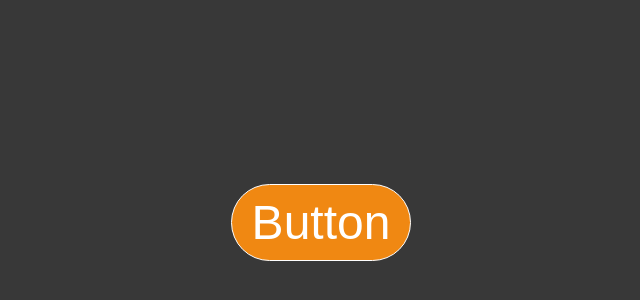
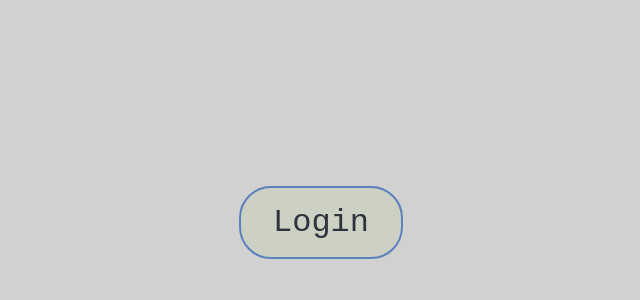
Before and after one commit to TimothyRedPanda/component_library, a React (Vite) app: page / in a window 1280 px wide. Shown: the part 186-486 px from the top of the page, without its empty margins (327-967 px from the left). Built offline with nearby package versions, Linux system fonts and the light colour scheme; a web font is replaced by a local one.

Commit message:
SASS added - button minimized - to allow better overal theming of library

```diff
--- a/package.json
+++ b/package.json
@@ -21,6 +21,7 @@
     "eslint-plugin-react": "^7.33.2",
     "eslint-plugin-react-hooks": "^4.6.0",
     "eslint-plugin-react-refresh": "^0.4.5",
+    "sass": "^1.71.1",
     "vite": "^5.1.4"
   }
 }
--- a/src/components/button/button.css
+++ /dev/null
@@ -1,27 +0,0 @@
-button {
-  padding: 10px 20px;
-  font-size: 3rem;
-  cursor: pointer;
-  border-radius: 50px;
-  font-family: "edding-780", sans-serif;
-  font-weight: 400;
-  font-style: normal;
-  outline: none;
-  border: 1px solid #fff;
-  background-color: #f08812;
-  color: #fff;
-  transition: all 0.25s ease;
-}
-
-button:hover {
-  background-color: #ffffff;
-  color: #f08812;
-  border: 1px solid #f08812;
-  transform: translateY(-0.8rem);
-  box-shadow: #000000 0px 5px 15px;
-}
-
-button:active {
-  transform: translateY(-0.4rem);
-  box-shadow: #000000 0px 2px 5px;
-}
--- a/src/components/button/button.jsx
+++ b/src/components/button/button.jsx
@@ -1,11 +1,26 @@
-import './button.css'
+import React, { useState } from 'react'
+import './button.scss'
 
-function App() {
+function button() {
+
+  const [isLoggedIn, setIsLoggedIn] = useState(false)
+  const [buttonText, setButtonText] = useState('Login')
+
+  const handleClick = () => {
+    if (isLoggedIn) {
+      setIsLoggedIn(false)
+      setButtonText('Login')
+    } else {
+      setIsLoggedIn(true)
+      setButtonText('Logout')
+    }
+  }
+
   return (
     <div>
-      <button type='button'>Button</button>
+      <button onClick={handleClick} type='button'>{buttonText}</button>
     </div>
   )
 }
 
-export default App
+export default button
--- /dev/null
+++ b/src/components/button/button.scss
@@ -0,0 +1,21 @@
+button {
+  color: #30323D;
+  background-color: #CDD1C4;
+  border: 2px solid #5C80BC;
+  font-family: monospace, sans-serif;
+  font-size: 2rem;
+  border-radius: 32px;
+  padding: 1rem 2rem;
+  cursor: pointer;
+  transition: all 0.25s;
+}
+
+button:hover {
+  background-color: #5C80BC;
+  color: #CDD1C4;
+  transform: translateY(-5px);
+}
+
+button:active {
+  transform: translateY(0);
+}
--- a/src/index.css
+++ b/src/index.scss
@@ -9,5 +9,5 @@
 }
 
 body {
-    background-color: rgb(56, 56, 56);
+    background-color: #d1d1d1;
 }
--- a/src/main.jsx
+++ b/src/main.jsx
@@ -1,10 +1,10 @@
 import React from "react";
 import ReactDOM from "react-dom/client";
-import ButtonMd from "./components/button/button.jsx";
-import "./index.css";
+import Button from "./components/button/button.jsx";
+import "./index.scss";
 
 ReactDOM.createRoot(document.getElementById("root")).render(
 	<React.StrictMode>
-		<ButtonMd />
+		<Button />
 	</React.StrictMode>,
 );
```
Also changed, not shown: 1 other file (tests, documents, lock files or other folders).
